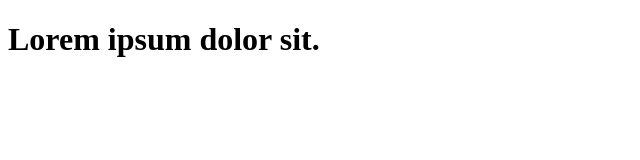
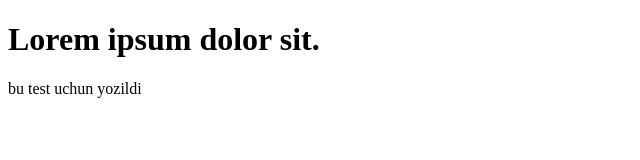
Before and after one commit to ibroximov13/uzumMarket, a plain HTML site: page index.html in a window 1280 px wide. Shown: the whole page, without its empty margins (0-640 px from the left). Drawn offline with Linux system fonts and the light colour scheme.

Commit message:
test uchun yozildi

```diff
--- a/index.html
+++ b/index.html
@@ -1,9 +1,9 @@
 <!DOCTYPE html>
 <html lang="en">
-<head>
+  <head>
     <title>Document</title>
-</head>
-<body>
+  </head>
+  <body>
     <!-- Fazliddin aka -->
 
     <!-- // -->
@@ -11,7 +11,8 @@
 
     <!-- // -->
     <!-- Ilyosbek -->
-     <h1>Lorem ipsum dolor sit.</h1>
+    <h1>Lorem ipsum dolor sit.</h1>
     <!-- // -->
-</body>
+    <p>bu test uchun yozildi</p>
+  </body>
 </html>
```
